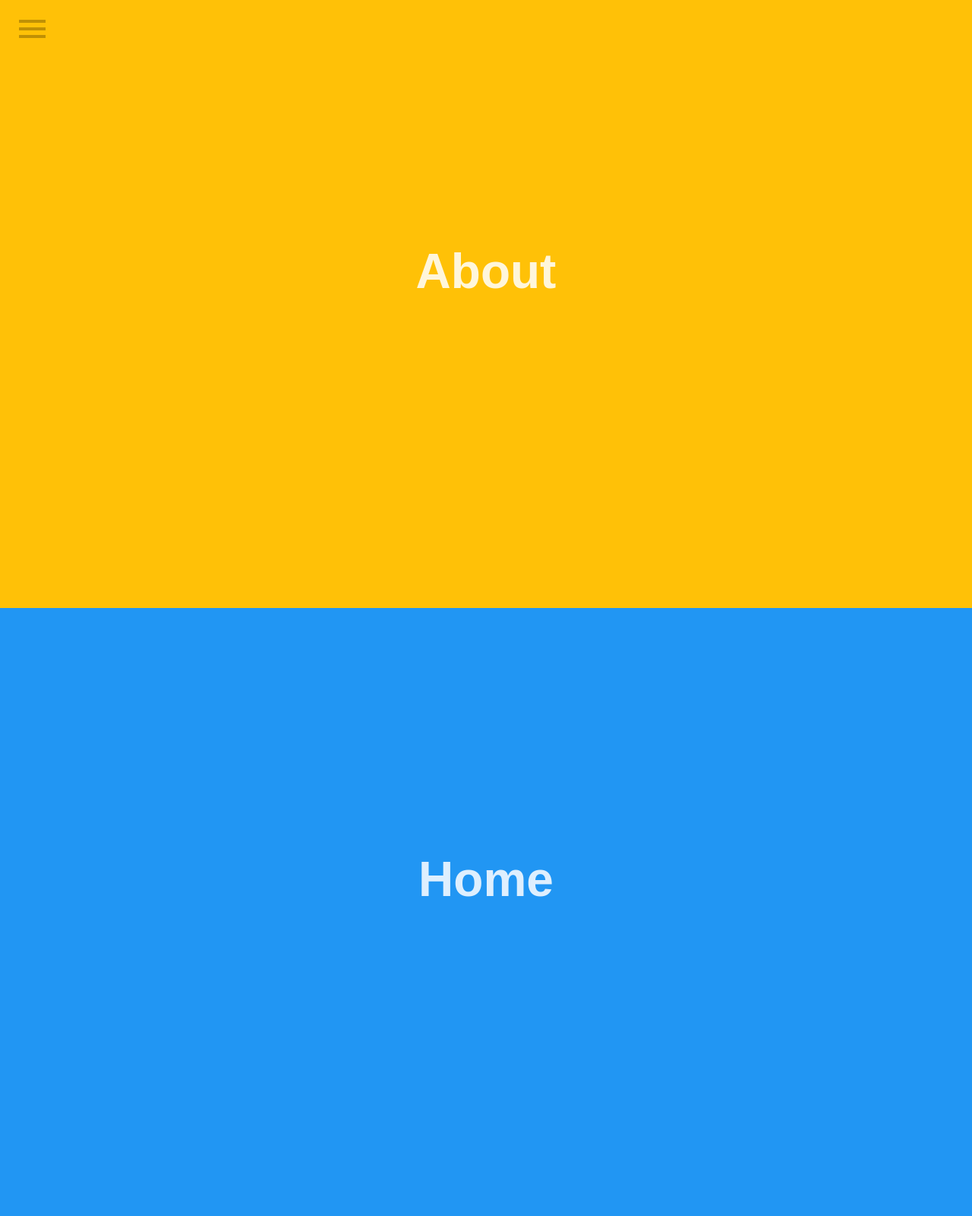
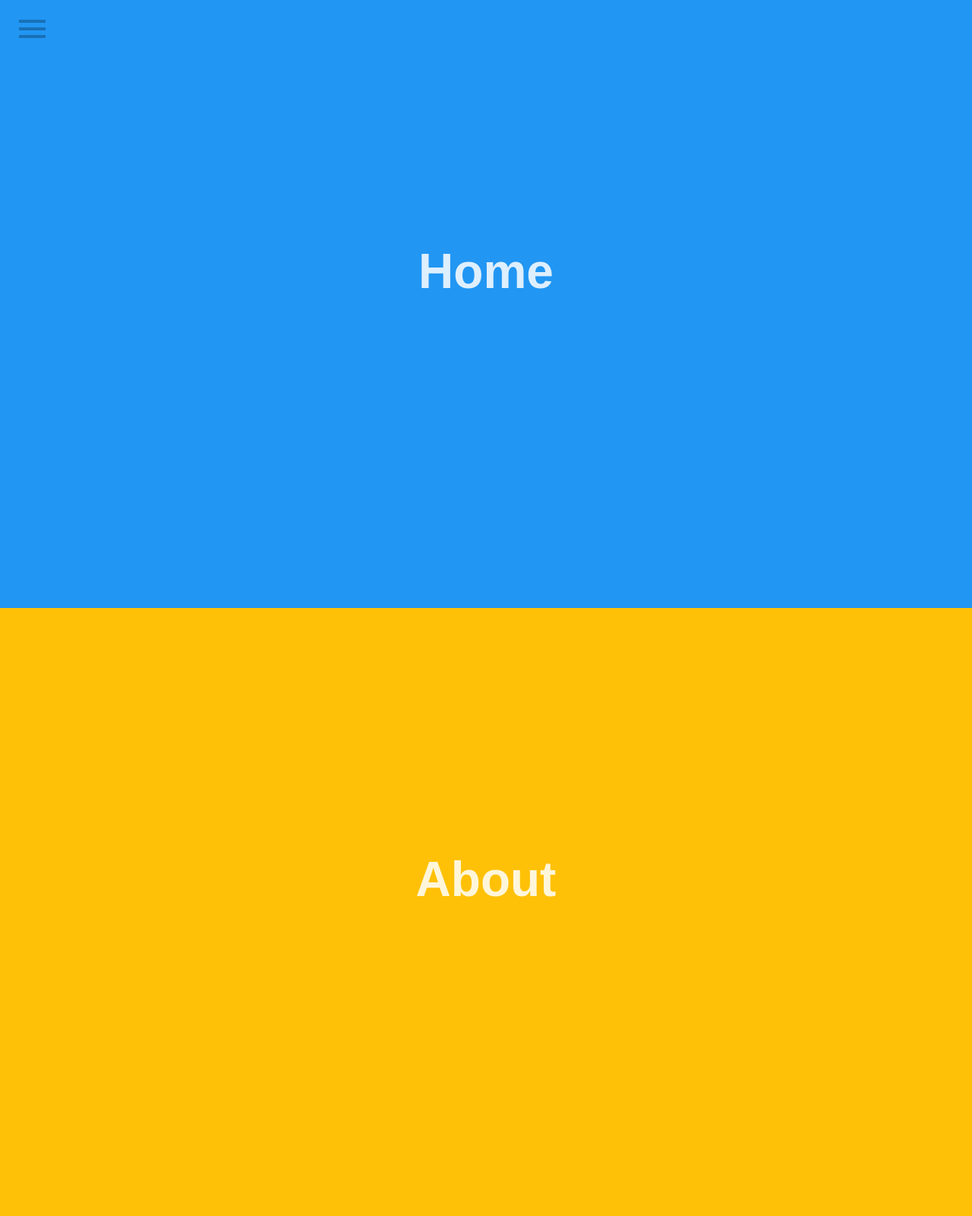
Before and after one commit to ccpandhare/codefundo17, a Django app: template User/template/User/base.html in a window 1280 px wide. Shown: the whole page at 76% size. Run offline with Django 3.2, Linux system fonts and the light colour scheme; the template is opened without the code that fills it, so the values that code supplies are empty.

Commit message:
base.html

```diff
--- a/User/template/User/base.html
+++ b/User/template/User/base.html
@@ -8,19 +8,15 @@
     <script src="../../static/User/js/jquery.min.js" charset="utf-8"></script>
   </head>
   <body>
-    <section>
     <div class='contain'>
-        <section class='home'>
+      <section class='home active'>
         <h1 class='title'>Home</h1>
       </section>
-        <section class='about active'>
+      <section class='about'>
         <h1 class='title'>About</h1>
       </section>
       <section class='work'>
-          <h1 class='title'>Work</h1>
-        </section>
-        <section class='contact'>
-          <h1 class='title'>Contact</h1>
+        <h1 class='title'>Register</h1>
       </section>
     </div>
     <a class='toggle' href='#'>
@@ -28,7 +24,6 @@
       <span class='bar'></span>
       <span class='bar'></span>
     </a>
-    </section>
   </body>
   <script src="../../static/User/js/nav.js" charset="utf-8"></script>
 </html>
```
Lines whose indentation alone changed are shown as unchanged.
